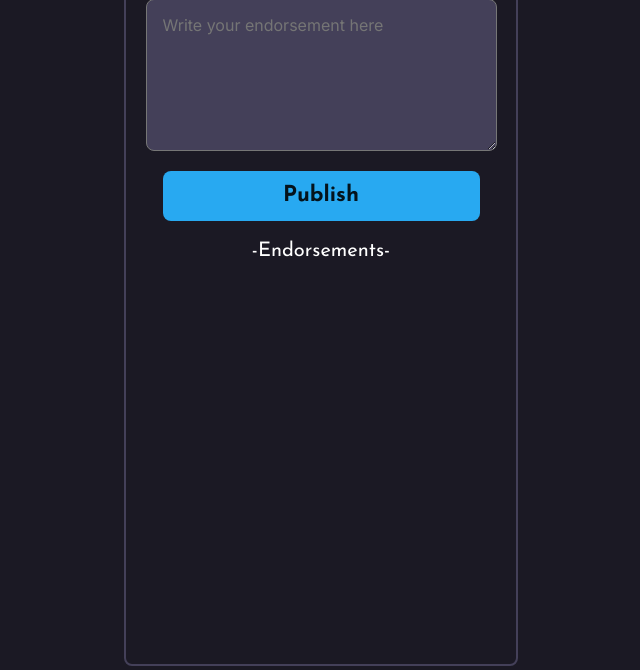
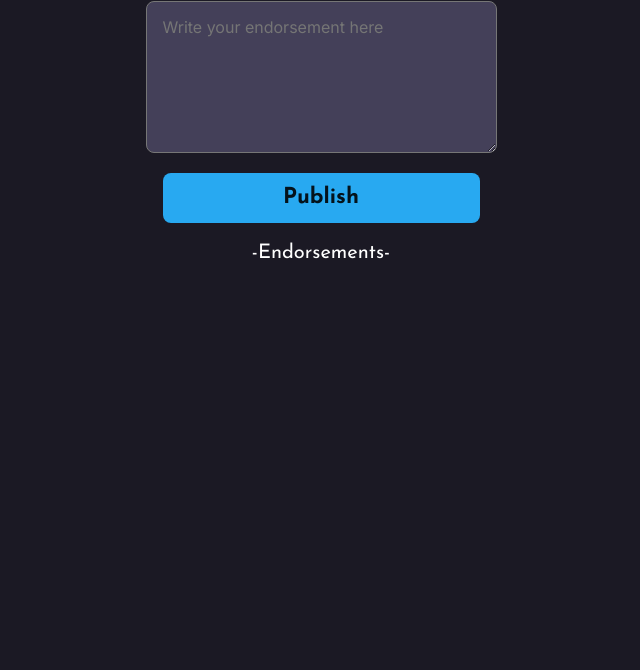
Before and after one commit to Frozanziaee/We-are-the-Champions, a website built with Vite: page index.html in a window 1280 px wide. Shown: the part 186-856 px from the top of the page, without its empty margins (319-959 px from the left). Built offline with nearby package versions, Linux system fonts and the light colour scheme; no server answers.

Commit message:
CSS Update, the body and container sections

```diff
--- a/index.css
+++ b/index.css
@@ -6,18 +6,18 @@ html, body {
     font-family: 'Josefin Sans', sans-serif;
     user-select: none;
     background:   #1B1924;
+    width: 390px;
+    height: 844px;
+    left: -372px;
+    margin: 4px auto;
 
 }
 
 #container{
     display: flex;
     flex-direction: column;
-    width: 390px;
-    height: 844px;
-    left: -372px;
-    margin: 4px auto;
-    border: 2px solid #444059;
-    border-radius: 8px;
+    padding-bottom:30px;
+
 }
 #hero{
     display: flex;
@@ -95,4 +95,5 @@ p{
 p:hover{
     font-size: 14px;
     cursor: pointer;
+    line-height: 16px;
 }
```
